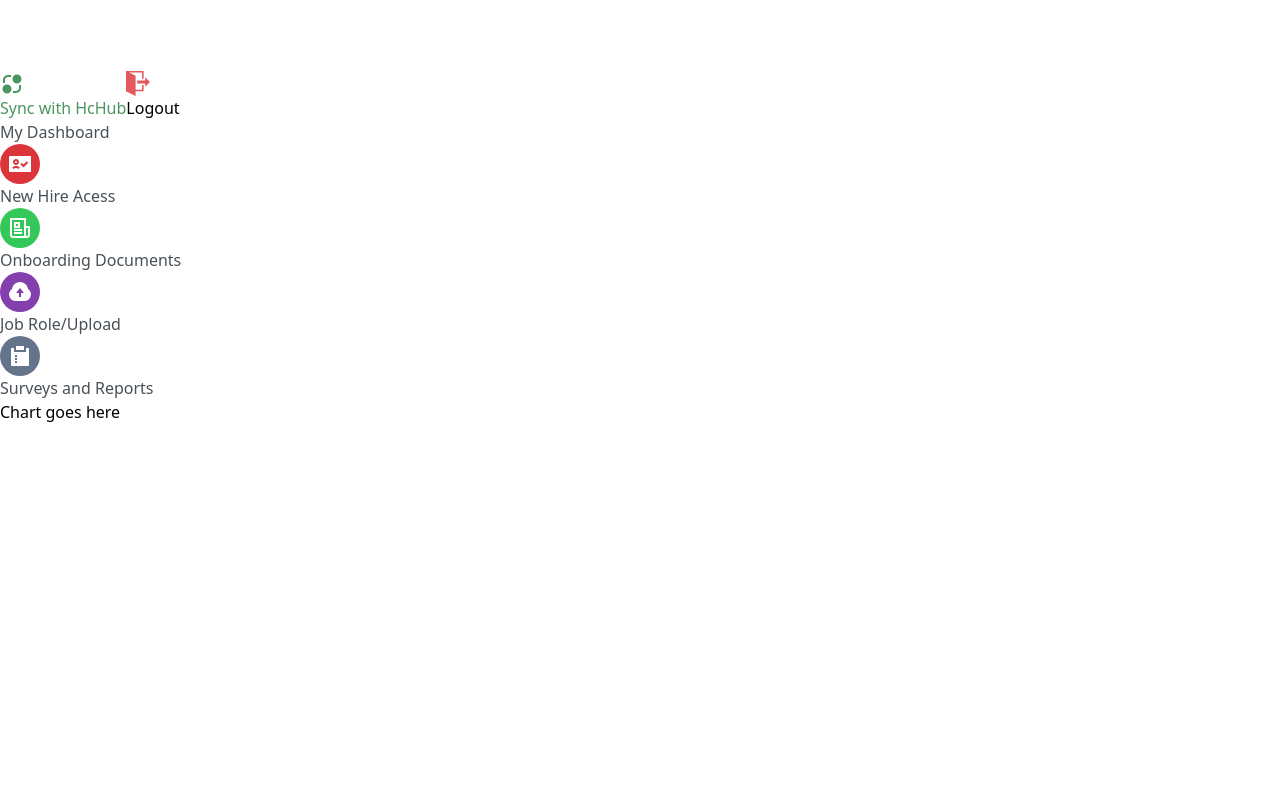
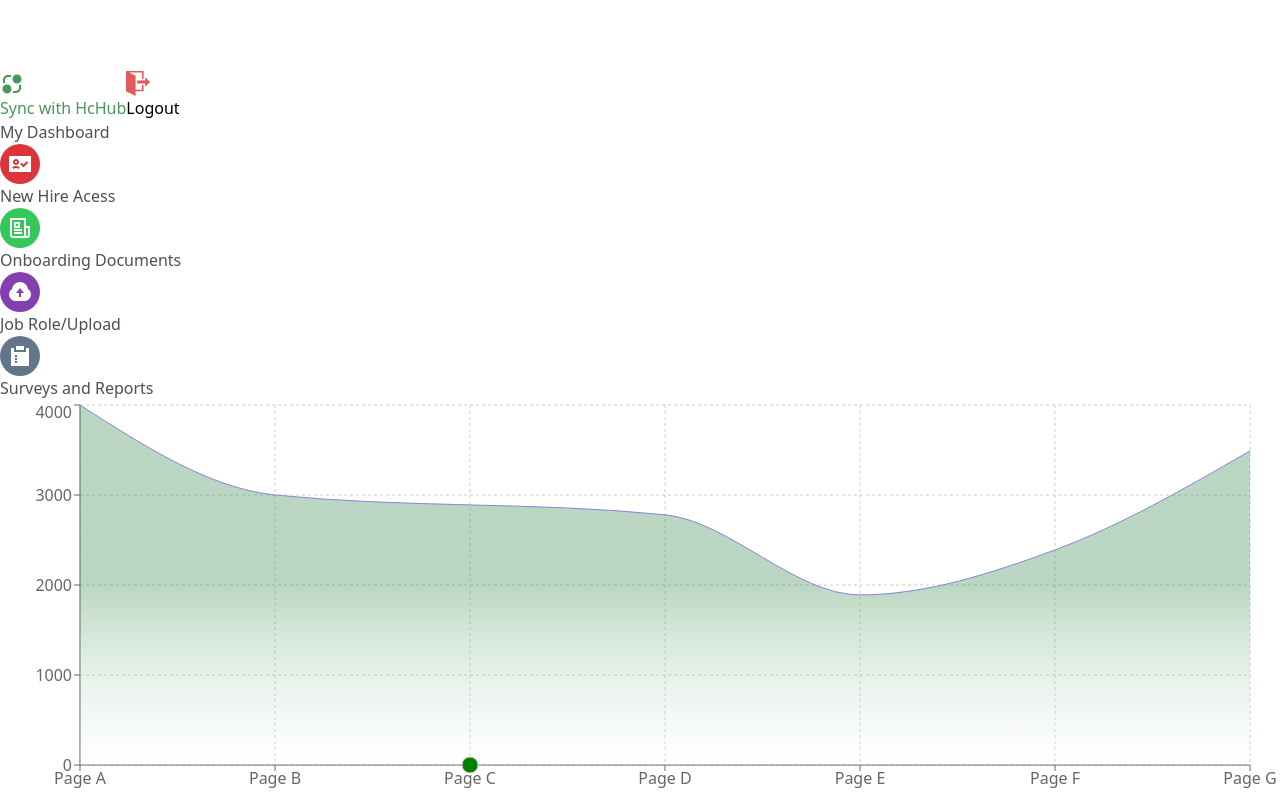
Before and after one commit to evabanegacom/sterling-onboarding, a React app: page /admin/overview in a window 1280 px wide. Shown: the part 671-1471 px from the top of the page. Before the commit the page ends 1095 px from the top, so only its background shows below. Built offline with nearby package versions, Linux system fonts and the light colour scheme; the HTML template or start-up script is replaced by a standard one.

Commit message:
added overview chart

```diff
--- a/package.json
+++ b/package.json
@@ -15,7 +15,8 @@
     "react-dom": "^18.2.0",
     "react-icons": "^5.2.1",
     "react-router-dom": "^6.23.1",
-    "react-select": "^5.8.0"
+    "react-select": "^5.8.0",
+    "recharts": "^2.12.7"
   },
   "devDependencies": {
     "@types/react": "^18.2.66",
--- a/src/dashboard/admin-overview.jsx
+++ b/src/dashboard/admin-overview.jsx
@@ -6,6 +6,7 @@ import jobRoleUpload from '../assets/job-role-upload.svg';
 import surveyReport from '../assets/survey-report.svg';
 import { useNavigate } from 'react-router-dom';
 import GrantAccess from './grant-access/grant-access';
+import OverViewChart from './overview-chart';
 
 const AdminOverview = () => {
   const navigate = useNavigate();
@@ -53,7 +54,7 @@ const AdminOverview = () => {
           </div>
         ))}
       </div>
-      <p>Chart goes here</p>
+      <OverViewChart />
     </div>:
     <GrantAccess showAccess={showAccess} setShowAccess={setShowAccess}/>}
     </>
--- /dev/null
+++ b/src/dashboard/overview-chart.jsx
@@ -0,0 +1,65 @@
+import React from 'react';
+import {
+  AreaChart,
+  Area,
+  XAxis,
+  YAxis,
+  CartesianGrid,
+  Tooltip,
+  ResponsiveContainer,
+  ReferenceDot
+} from 'recharts';
+
+const data = [
+  { name: 'Page A', uv: 4000, pv: 2400, amt: 2400 },
+  { name: 'Page B', uv: 3000, pv: 1398, amt: 2210 },
+  { name: 'Page C', uv: null, pv: 9800, amt: 2290 },
+  { name: 'Page D', uv: 2780, pv: 3908, amt: 2000 },
+  { name: 'Page E', uv: 1890, pv: 4800, amt: 2181 },
+  { name: 'Page F', uv: 2390, pv: 3800, amt: 2500 },
+  { name: 'Page G', uv: 3490, pv: 4300, amt: 2100 },
+];
+
+const OverViewChart = () => {
+  return (
+    <ResponsiveContainer width="100%" height={400}>
+      <AreaChart
+        width={500}
+        height={300}
+        data={data}
+        margin={{
+          top: 5,
+          right: 30,
+          left: 20,
+          bottom: 5,
+        }}
+      >
+        <defs>
+          <linearGradient id="colorUv" x1="0" y1="0" x2="0" y2="1">
+            <stop offset="50%" stopColor="rgba(75, 149, 96, 0.38)" stopOpacity={1}/>
+            <stop offset="100%" stopColor="rgba(255, 255, 255, 0.176942)" stopOpacity={1}/>
+          </linearGradient>
+        </defs>
+        <CartesianGrid strokeDasharray="3 3" />
+        <XAxis dataKey="name" />
+        <YAxis />
+        <Tooltip />
+        <Area
+          type="monotone"
+          dataKey="uv"
+          stroke="#8884d8"
+          fillOpacity={1}
+          fill="url(#colorUv)"
+          connectNulls
+        />
+        {data.map((entry, index) => (
+          entry.uv === null ?
+            <ReferenceDot key={index} x={entry.name} y={0} r={8} fill="green" />
+          : null
+        ))}
+      </AreaChart>
+    </ResponsiveContainer>
+  );
+};
+
+export default OverViewChart;
--- /dev/null
+++ b/src/dashboard/reports-surveys/chart.jsx
@@ -0,0 +1,50 @@
+import React from 'react';
+import {
+  LineChart,
+  Line,
+  XAxis,
+  YAxis,
+  CartesianGrid,
+  Tooltip,
+  Legend,
+  ResponsiveContainer,
+} from 'recharts';
+
+const data = [
+  { name: 'Page A', uv: 4000, pv: 2400, amt: 2400 },
+  { name: 'Page B', uv: 3000, pv: 1398, amt: 2210 },
+  { name: 'Page C', uv: 2000, pv: 9800, amt: 2290 },
+  { name: 'Page D', uv: 2780, pv: 3908, amt: 2000 },
+  { name: 'Page E', uv: 1890, pv: 4800, amt: 2181 },
+  { name: 'Page F', uv: 2390, pv: 3800, amt: 2500 },
+  { name: 'Page G', uv: 3490, pv: 4300, amt: 2100 },
+];
+
+const Chart = () => {
+  return (
+    <ResponsiveContainer width="100%" height={400}>
+      <LineChart
+        width={500}
+        height={300}
+        data={data}
+        margin={{
+          top: 5,
+          right: 30,
+          left: 20,
+          bottom: 5,
+        }}
+      >
+        <CartesianGrid strokeDasharray="3 3" />
+        <XAxis dataKey="name" />
+        <YAxis />
+        <Tooltip />
+        <Legend />
+        <Line type="monotone" dataKey="pv" stroke="#FF718B" strokeDasharray="5 5" />
+        <Line type="monotone" dataKey="uv" stroke="#962DFF" strokeDasharray="5 5" />
+        <Line type="monotone" dataKey="amt" stroke="#93AAFD" strokeDasharray="5 5" />
+      </LineChart>
+    </ResponsiveContainer>
+  );
+};
+
+export default Chart;
--- a/src/dashboard/reports-surveys/reports-surveys.jsx
+++ b/src/dashboard/reports-surveys/reports-surveys.jsx
@@ -3,6 +3,7 @@ import statsIcon from '../../assets/stats-icon.svg';
 import newGrants from '../../assets/new-grant-access.svg';
 import CircularBar from './circular-bar';
 import BarChart from './bar-chart';
+import Chart from './chart';
 
 const ReportsSurveys = () => {
     const stats = [
@@ -199,7 +200,9 @@ const segments = [
            </div>
         </div>
 
-        <div className='bg-white shadow-md mt-5 p-10'>Chart goes here</div>
+        <div className='bg-white shadow-md mt-5 p-10'>
+          <Chart />
+        </div>
     </div>
     </>
   )
```
Also changed, not shown: 1 other file (tests, documents, lock files or other folders).
